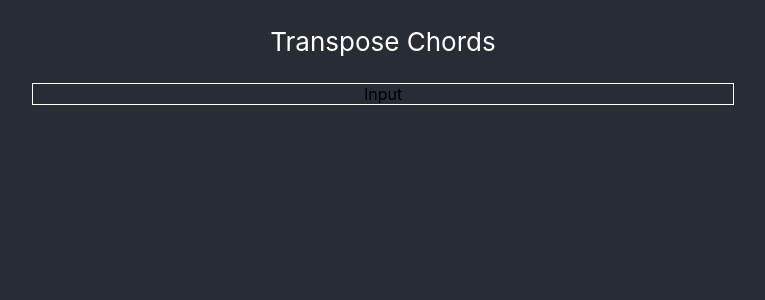
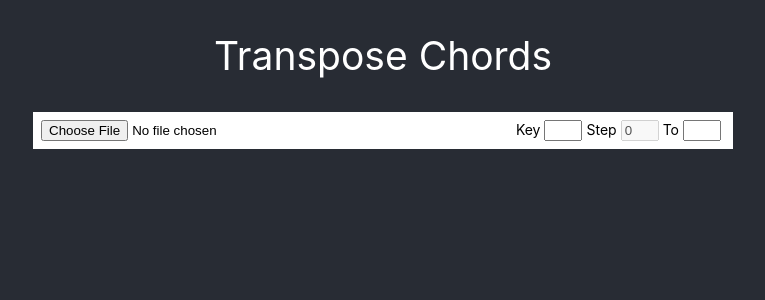
Before and after one commit to maddumajohnerick/transpose-chords, a React (Create React App) app: page / in a window 1280 px wide. Shown: the top 300 px of the page, without its empty margins (257-1022 px from the left). Built offline with nearby package versions, Linux system fonts and the light colour scheme.

Commit message:
transpose working

```diff
--- a/src/App.css
+++ b/src/App.css
@@ -1,7 +1,7 @@
 .App {
   text-align: center;
   background-color: #282c34;
-  min-height: 100vh;
+  height: 100%;
   display: flex;
   align-items: center;
   flex-direction: column;
@@ -15,15 +15,52 @@
   color: white;
 }
 
+h2 {
+  font-weight: 400;
+}
+
 .container {
-  border: 1px solid white;
   width: 100%;
+  height: calc(100% - 200px);
+}
+
+.setting {
+  background-color: white;
+  text-align: left;
+  padding: 8px;
+  display: flex;
+  align-items: center;
+  justify-content: space-between;
+  font-size: 14px;
+}
+
+input[type='file'] {
+  width: 40%;
+}
+
+input[type='text'],
+input[type='number'] {
+  width: 30px;
+  margin: 0px 4px;
+}
+
+.lyrics {
+  width: 100%;
+  margin-top: 16px;
+  height: 100%;
+}
+
+textarea {
+  width: calc(100% - 4px);
+  border: 0px;
+  resize: none;
+  height: 100%;
+  white-space: pre;
 }
 
 @media only screen and (min-width: 768px) {
   /* For desktop: */
   .container {
-    border: 1px solid white;
     width: 700px;
   }
 }
--- a/src/App.js
+++ b/src/App.js
@@ -1,15 +1,144 @@
+import { useEffect, useState } from 'react';
 import './App.css';
 
-function App() {
+const App = () => {
+  const [fileName, setFileName] = useState('');
+  const [file, setFile] = useState('');
+  const [key, setKey] = useState('');
+  const [step, setStep] = useState(0);
+  const [transposeTo, setTransposeTo] = useState('');
+  const [lyrics, setLyrics] = useState('');
+  const [lyricsTransposed, setLyricsTransposed] = useState('');
+
+  const transposeChord = (chord, amount) => {
+    const scale = [
+      'C',
+      'C#',
+      'D',
+      'D#',
+      'E',
+      'F',
+      'F#',
+      'G',
+      'G#',
+      'A',
+      'A#',
+      'B',
+    ];
+    const normalizeMap = {
+      Cb: 'B',
+      Db: 'C#',
+      Eb: 'D#',
+      Fb: 'E',
+      Gb: 'F#',
+      Ab: 'G#',
+      Bb: 'A#',
+      'E#': 'F',
+      'B#': 'C',
+    };
+
+    return chord.replace(/[CDEFGAB](b|#)?/g, function (match) {
+      const i =
+        (scale.indexOf(normalizeMap[match] ? normalizeMap[match] : match) +
+          parseInt(amount)) %
+        scale.length;
+
+      return scale[i < 0 ? i + scale.length : i];
+    });
+  };
+
+  useEffect(() => {
+    if (file) {
+      try {
+        setKey(transposeChord('A', 0));
+
+        const fileToLoad = file;
+        const fileReader = new FileReader();
+
+        fileReader.onload = function (fileLoadedEvent) {
+          const renderedLyrics = fileLoadedEvent.target.result;
+
+          const matchedKey = renderedLyrics?.match(/(-[A-Z#]+)/gi);
+          let formatedKey = '';
+
+          if (matchedKey) {
+            formatedKey = matchedKey[0]?.replace('-', '') || '';
+          } else {
+            throw new Error('error');
+          }
+
+          const formattedRenderedLyrics = renderedLyrics.replace(
+            /(-[A-Z#]+)/gi,
+            (match) => {
+              return transposeChord(match.replace('-', ''), step);
+            }
+          );
+
+          setKey(transposeChord(formatedKey, 0));
+          setStep(0);
+          setTransposeTo(transposeChord(formatedKey, 0));
+          setLyrics(renderedLyrics);
+          setLyricsTransposed(formattedRenderedLyrics);
+        };
+        fileReader.readAsText(fileToLoad, 'UTF-8');
+      } catch (err) {
+        setKey('');
+        setStep(0);
+        setTransposeTo('');
+        setLyrics('');
+        setLyricsTransposed('');
+      }
+    }
+  }, [file]);
+
+  useEffect(() => {
+    setTransposeTo(transposeChord(key, step));
+    setLyricsTransposed(
+      lyrics.replace(/(-[A-Z#]+)/gi, (match) => {
+        return transposeChord(match.replace('-', ''), step);
+      })
+    );
+  }, [step]);
+
   return (
     <div className="App">
       <header className="App-header">
-        <p>Transpose Chords</p>
+        <h2>Transpose Chords</h2>
       </header>
 
-      <div className="container">Input</div>
+      <div className="container">
+        <div className="setting">
+          <input
+            type="file"
+            value={fileName}
+            onChange={(e) => {
+              setFileName(e.target.value);
+              setFile(e.target.files[0]);
+            }}
+          ></input>
+          <div>
+            Key
+            <input type="text" value={key} readOnly></input>
+            Step
+            <input
+              type="number"
+              value={step}
+              onChange={(e) => setStep(e.target.value)}
+              disabled={!file}
+            ></input>
+            To
+            <input type="text" value={transposeTo} readOnly></input>
+          </div>
+        </div>
+
+        {file && (
+          <div className="lyrics">
+            <textarea value={lyricsTransposed} readOnly></textarea>
+          </div>
+        )}
+      </div>
     </div>
   );
-}
+};
 
 export default App;
--- a/src/index.css
+++ b/src/index.css
@@ -5,9 +5,20 @@ body {
     sans-serif;
   -webkit-font-smoothing: antialiased;
   -moz-osx-font-smoothing: grayscale;
+  height: 100%;
+}
+
+html,
+body #root {
+  height: 100%;
 }
 
 code {
   font-family: source-code-pro, Menlo, Monaco, Consolas, 'Courier New',
     monospace;
 }
+
+/* .replace(/(-[A-Z#]+)/gi, (match) => {
+              console.log(match);
+              return 'X';
+            }) */
```
